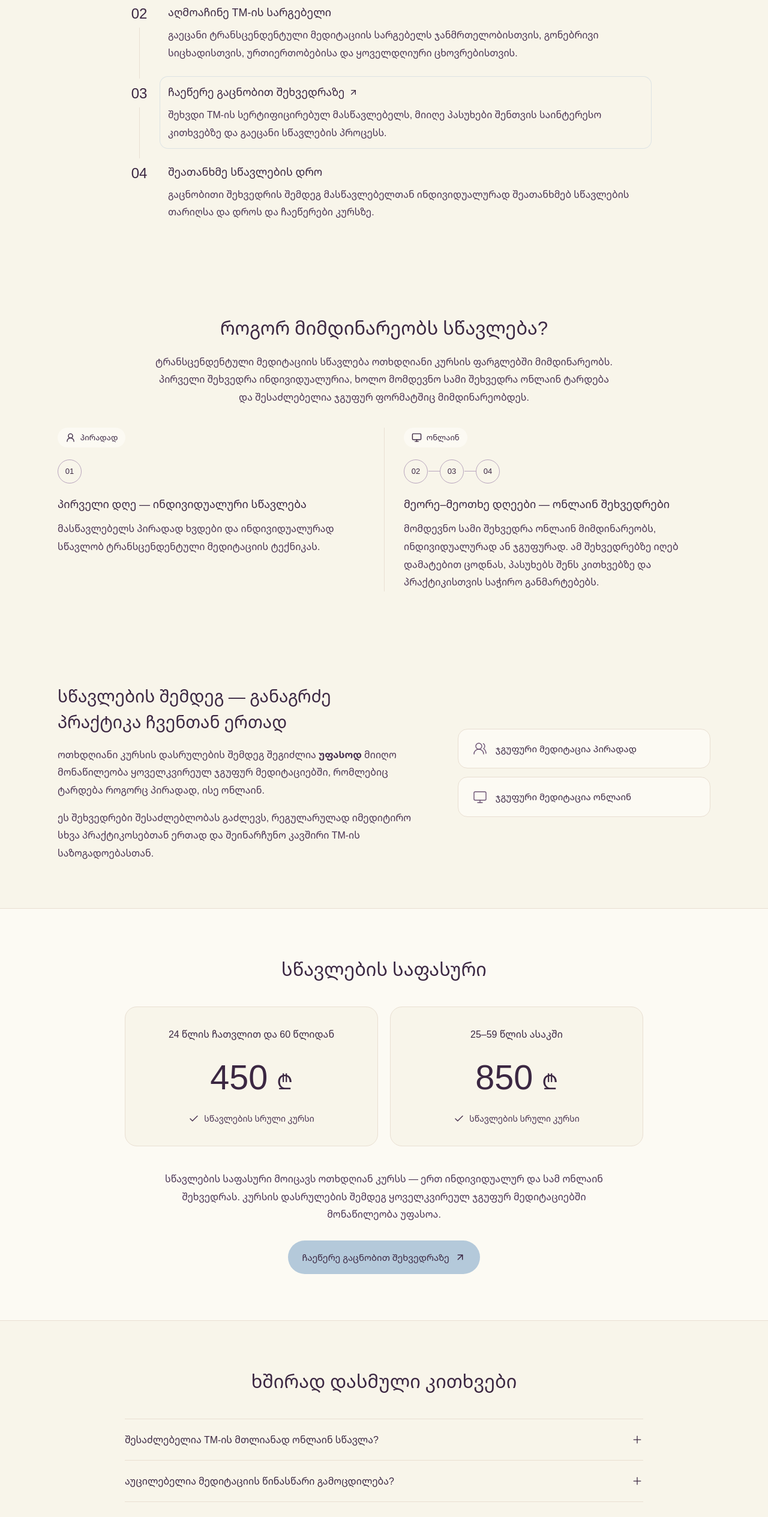
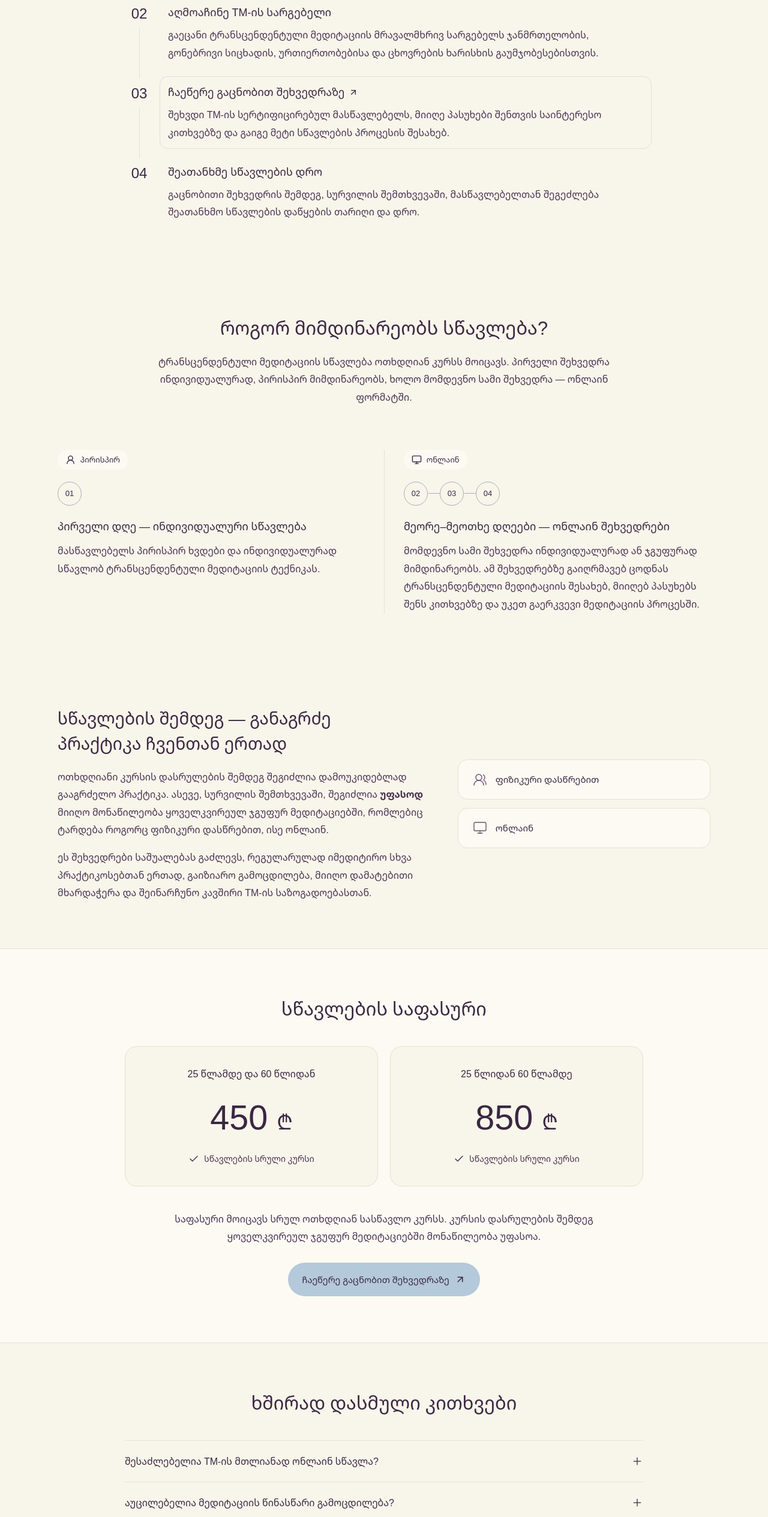
Before and after one commit to avtokakhiani/transcendental-meditation, a Next.js app in the folder apps/web/: page /how-to-learn in a window 1280 px wide. Shown: the part 895-3424 px from the top of the page at 60% size. Built offline with nearby package versions, Linux system fonts and the light colour scheme.

Commit message:
feat: update how-to-learn content for clarity and consistency; adjust styles and layout

```diff
--- a/apps/web/src/app/(site)/how-to-learn/how-to-learn.module.css
+++ b/apps/web/src/app/(site)/how-to-learn/how-to-learn.module.css
@@ -219,7 +219,7 @@
 .courseGrid {
   display: grid;
   grid-template-columns: repeat(2, minmax(0, 1fr));
-  margin-top: 2.25rem;
+  margin-top: 4.55rem;
 }
 
 .courseBlock {
@@ -384,6 +384,16 @@
   font-size: 1rem;
 }
 
+.faq details > div {
+  padding-bottom: 1.25rem;
+}
+
+@media (min-width: 40rem) {
+  .faq details > div {
+    padding-bottom: 1.5rem;
+  }
+}
+
 @supports (interpolate-size: allow-keywords) {
   .faq details::details-content {
     interpolate-size: allow-keywords;
--- a/apps/web/src/app/(site)/how-to-learn/page.tsx
+++ b/apps/web/src/app/(site)/how-to-learn/page.tsx
@@ -21,19 +21,19 @@ const steps = [
   {
     number: '02',
     heading: 'აღმოაჩინე TM-ის სარგებელი',
-    description: 'გაეცანი ტრანსცენდენტული მედიტაციის სარგებელს ჯანმრთელობისთვის, გონებრივი სიცხადისთვის, ურთიერთობებისა და ყოველდღიური ცხოვრებისთვის.',
+    description: 'გაეცანი ტრანსცენდენტული მედიტაციის მრავალმხრივ სარგებელს ჯანმრთელობის, გონებრივი სიცხადის, ურთიერთობებისა და ცხოვრების ხარისხის გაუმჯობესებისთვის.',
     link: { href: '/benefits', text: 'ყველა სარგებელი' },
   },
   {
     number: '03',
     heading: 'ჩაეწერე გაცნობით შეხვედრაზე',
-    description: 'შეხვდი TM-ის სერტიფიცირებულ მასწავლებელს, მიიღე პასუხები შენთვის საინტერესო კითხვებზე და გაეცანი სწავლების პროცესს.',
+    description: 'შეხვდი TM-ის სერტიფიცირებულ მასწავლებელს, მიიღე პასუხები შენთვის საინტერესო კითხვებზე და გაიგე მეტი სწავლების პროცესის შესახებ.',
     link: { href: INTRODUCTORY_MEETING_ROUTE, text: 'ჩაეწერე გაცნობით შეხვედრაზე' },
   },
   {
     number: '04',
     heading: 'შეათანხმე სწავლების დრო',
-    description: 'გაცნობითი შეხვედრის შემდეგ მასწავლებელთან ინდივიდუალურად შეათანხმებ სწავლების თარიღსა და დროს და ჩაეწერები კურსზე.',
+    description: 'გაცნობითი შეხვედრის შემდეგ, სურვილის შემთხვევაში, მასწავლებელთან შეგეძლება შეათანხმო სწავლების დაწყების თარიღი და დრო.',
   },
 ] as const;
 
@@ -41,7 +41,7 @@ const questions = [
   {
     id: 'learn-online',
     question: 'შესაძლებელია TM-ის მთლიანად ონლაინ სწავლა?',
-    answer: 'არა. ტრანსცენდენტული მედიტაციის სწავლების პირველი დღე ინდივიდუალურად, მასწავლებელთან პირისპირ მიმდინარეობს. მომდევნო სამი შეხვედრა ონლაინ ტარდება და შესაძლებელია ჯგუფურ ფორმატშიც მიმდინარეობდეს.',
+    answer: 'არა. სწავლების პირველი დღე ინდივიდუალურად, მასწავლებელთან პირისპირ მიმდინარეობს, ხოლო მომდევნო სამი შეხვედრა ონლაინ ტარდება.',
   },
   {
     id: 'learn-experience',
@@ -49,19 +49,9 @@ const questions = [
     answer: 'არა. ტრანსცენდენტული მედიტაციის შესასწავლად მედიტაციის წინასწარი გამოცდილება საჭირო არ არის.',
   },
   {
-    id: 'learn-duration',
-    question: 'როგორ გავიგო, როდის იწყება შემდეგი კურსი?',
-    answer: 'სწავლების თარიღი და დრო მასწავლებელთან ინდივიდუალურად თანხმდება გაცნობითი შეხვედრის შემდეგ.',
-  },
-  {
-    id: 'learn-registration',
-    question: 'როგორ ხდება სწავლებაზე ჩაწერა?',
-    answer: 'პირველ რიგში, ჩაეწერე გაცნობით შეხვედრაზე. შეხვედრის დროს მასწავლებელი გაგაცნობს სწავლების პროცესს, უპასუხებს შენს კითხვებს და მასთან ერთად შეათანხმებ კურსის დაწყების დროს.',
-  },
-  {
-    id: 'learn-after-course',
-    question: 'რა ხდება კურსის დასრულების შემდეგ?',
-    answer: 'ოთხდღიანი კურსის დასრულების შემდეგ შეგიძლია უფასოდ მიიღო მონაწილეობა ყოველკვირეულ ჯგუფურ მედიტაციებში, როგორც პირადად, ისე ონლაინ.',
+    id: 'learn-payment',
+    question: 'შესაძლებელია სწავლების საფასურის ნაწილ-ნაწილ გადახდა?',
+    answer: 'დიახ. სწავლების საფასურის გადახდა შესაძლებელია როგორც სრულად, ისე ორ ან ოთხ თანაბარ ნაწილად.',
   },
 ];
 
@@ -111,19 +101,19 @@ export default function HowToLearnPage() {
       <section aria-labelledby="learn-course-heading" className={`${styles.section} ${styles.course}`}>
         <div className={styles.container}>
           <h2 id="learn-course-heading" className={styles.sectionHeading}>როგორ მიმდინარეობს სწავლება?</h2>
-          <p className={styles.introduction}>ტრანსცენდენტული მედიტაციის სწავლება ოთხდღიანი კურსის ფარგლებში მიმდინარეობს. პირველი შეხვედრა ინდივიდუალურია, ხოლო მომდევნო სამი შეხვედრა ონლაინ ტარდება და შესაძლებელია ჯგუფურ ფორმატშიც მიმდინარეობდეს.</p>
+          <p className={styles.introduction}>ტრანსცენდენტული მედიტაციის სწავლება ოთხდღიან კურსს მოიცავს. პირველი შეხვედრა ინდივიდუალურად, პირისპირ მიმდინარეობს, ხოლო მომდევნო სამი შეხვედრა — ონლაინ ფორმატში.</p>
           <div className={styles.courseGrid}>
             <div className={styles.courseBlock}>
-              <span className={styles.label}><UserRound aria-hidden="true" size={17} />პირადად</span>
+              <span className={styles.label}><UserRound aria-hidden="true" size={17} />პირისპირ</span>
               <div aria-hidden="true" className={styles.dayMarkers}><span>01</span></div>
               <h3>პირველი დღე — ინდივიდუალური სწავლება</h3>
-              <p>მასწავლებელს პირადად ხვდები და ინდივიდუალურად სწავლობ ტრანსცენდენტული მედიტაციის ტექნიკას.</p>
+              <p>მასწავლებელს პირისპირ ხვდები და ინდივიდუალურად სწავლობ ტრანსცენდენტული მედიტაციის ტექნიკას.</p>
             </div>
             <div className={styles.courseBlock}>
               <span className={styles.label}><Monitor aria-hidden="true" size={17} />ონლაინ</span>
               <div aria-hidden="true" className={styles.dayMarkers}><span>02</span><span>03</span><span>04</span></div>
               <h3>მეორე–მეოთხე დღეები — ონლაინ შეხვედრები</h3>
-              <p>მომდევნო სამი შეხვედრა ონლაინ მიმდინარეობს, ინდივიდუალურად ან ჯგუფურად. ამ შეხვედრებზე იღებ დამატებით ცოდნას, პასუხებს შენს კითხვებზე და პრაქტიკისთვის საჭირო განმარტებებს.</p>
+              <p>მომდევნო სამი შეხვედრა ინდივიდუალურად ან ჯგუფურად მიმდინარეობს. ამ შეხვედრებზე გაიღრმავებ ცოდნას ტრანსცენდენტული მედიტაციის შესახებ, მიიღებ პასუხებს შენს კითხვებზე და უკეთ გაერკვევი მედიტაციის პროცესში.</p>
             </div>
           </div>
         </div>
@@ -134,12 +124,12 @@ export default function HowToLearnPage() {
           <div className={styles.support}>
             <div className={styles.supportCopy}>
               <h2 id="learn-support-heading" className={styles.sectionHeading}>სწავლების შემდეგ — განაგრძე პრაქტიკა ჩვენთან ერთად</h2>
-              <p>ოთხდღიანი კურსის დასრულების შემდეგ შეგიძლია <strong>უფასოდ</strong> მიიღო მონაწილეობა ყოველკვირეულ ჯგუფურ მედიტაციებში, რომლებიც ტარდება როგორც პირადად, ისე ონლაინ.</p>
-              <p>ეს შეხვედრები შესაძლებლობას გაძლევს, რეგულარულად იმედიტირო სხვა პრაქტიკოსებთან ერთად და შეინარჩუნო კავშირი TM-ის საზოგადოებასთან.</p>
+              <p>ოთხდღიანი კურსის დასრულების შემდეგ შეგიძლია დამოუკიდებლად გააგრძელო პრაქტიკა. ასევე, სურვილის შემთხვევაში, შეგიძლია <strong>უფასოდ</strong> მიიღო მონაწილეობა ყოველკვირეულ ჯგუფურ მედიტაციებში, რომლებიც ტარდება როგორც ფიზიკური დასწრებით, ისე ონლაინ.</p>
+              <p>ეს შეხვედრები საშუალებას გაძლევს, რეგულარულად იმედიტირო სხვა პრაქტიკოსებთან ერთად, გაიზიარო გამოცდილება, მიიღო დამატებითი მხარდაჭერა და შეინარჩუნო კავშირი TM-ის საზოგადოებასთან.</p>
             </div>
             <ul className={styles.supportOptions}>
-              <li><UsersRound aria-hidden="true" size={24} strokeWidth={1.4} /><span>ჯგუფური მედიტაცია პირადად</span></li>
-              <li><Monitor aria-hidden="true" size={24} strokeWidth={1.4} /><span>ჯგუფური მედიტაცია ონლაინ</span></li>
+              <li><UsersRound aria-hidden="true" size={24} strokeWidth={1.4} /><span>ფიზიკური დასწრებით</span></li>
+              <li><Monitor aria-hidden="true" size={24} strokeWidth={1.4} /><span>ონლაინ</span></li>
             </ul>
           </div>
         </div>
@@ -150,8 +140,8 @@ export default function HowToLearnPage() {
           <h2 id="learn-pricing-heading" className={styles.sectionHeading}>სწავლების საფასური</h2>
           <div className={styles.pricingGrid}>
             {[
-              { age: '24 წლის ჩათვლით და 60 წლიდან', price: '450' },
-              { age: '25–59 წლის ასაკში', price: '850' },
+              { age: '25 წლამდე და 60 წლიდან', price: '450' },
+              { age: '25 წლიდან 60 წლამდე', price: '850' },
             ].map((option) => (
               <div key={option.price} className={styles.priceCard}>
                 <h3>{option.age}</h3>
@@ -160,7 +150,7 @@ export default function HowToLearnPage() {
               </div>
             ))}
           </div>
-          <p className={styles.introduction}>სწავლების საფასური მოიცავს ოთხდღიან კურსს — ერთ ინდივიდუალურ და სამ ონლაინ შეხვედრას. კურსის დასრულების შემდეგ ყოველკვირეულ ჯგუფურ მედიტაციებში მონაწილეობა უფასოა.</p>
+          <p className={styles.introduction}>საფასური მოიცავს სრულ ოთხდღიან სასწავლო კურსს. კურსის დასრულების შემდეგ ყოველკვირეულ ჯგუფურ მედიტაციებში მონაწილეობა უფასოა.</p>
           <div className={styles.pricingAction}>
             <Link href={INTRODUCTORY_MEETING_ROUTE} className={styles.cta}>ჩაეწერე გაცნობით შეხვედრაზე<ArrowUpRight aria-hidden="true" size={18} /></Link>
           </div>
```
